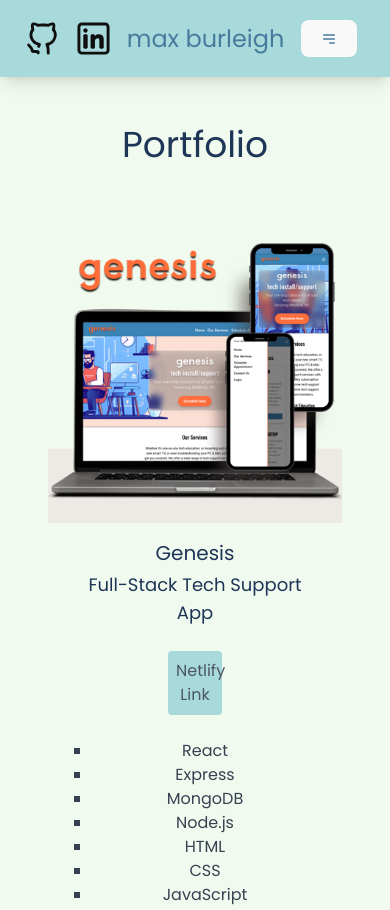
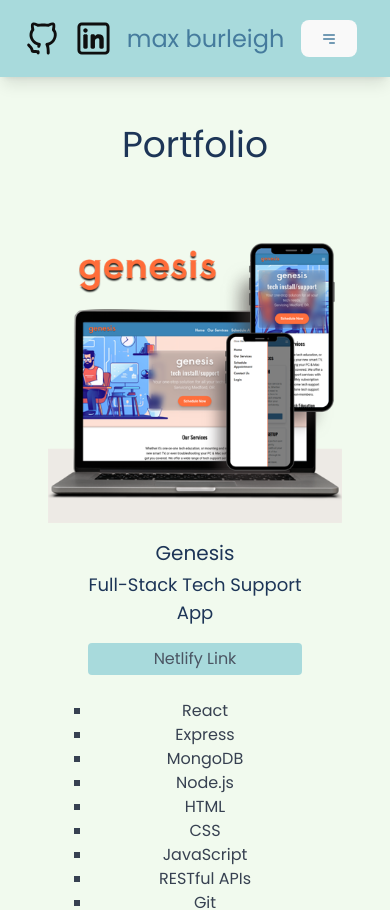
Before and after one commit to MonkeyCrumbs999/Max-Burleigh-Portfolio-V2, a React (Vite) app: page /portfolio in a window 390 px wide. Shown: the top 910 px of the page. Built offline with nearby package versions, Linux system fonts and the light colour scheme.

Commit message:
adjusted netlify button sizes

```diff
--- a/src/components/Portfolio.jsx
+++ b/src/components/Portfolio.jsx
@@ -61,7 +61,7 @@ const Portfolio = () => {
               href={project.link}
               target="_blank"
               rel="noopener noreferrer"
-              className="py-2 px-2 mx-24 mt-6 font-medium text-gray-600 bg-nonPhotoBlue rounded hover:bg-ceruleanCrayola hover:text-white mb-2 block"
+              className="py-1 px-1 md:py-2 md:px-2 mx-4 md:mx-24 mt-4 md:mt-6 font-medium text-gray-600 bg-nonPhotoBlue rounded hover:bg-ceruleanCrayola hover:text-white mb-2 block text-center"
               whileHover={{
                 scale: 1.1,
                 transition: { type: "spring", stiffness: 400, damping: 10 },
@@ -69,6 +69,7 @@ const Portfolio = () => {
               whileTap={{ scale: 0.9 }}>
               Netlify Link
             </motion.a>
+
             <ul className="list-square list-outside pl-5 text-gray-700 mt-6 text-base">
               {project.description.map((item, idx) => (
                 <li key={idx}>{item}</li>
```
